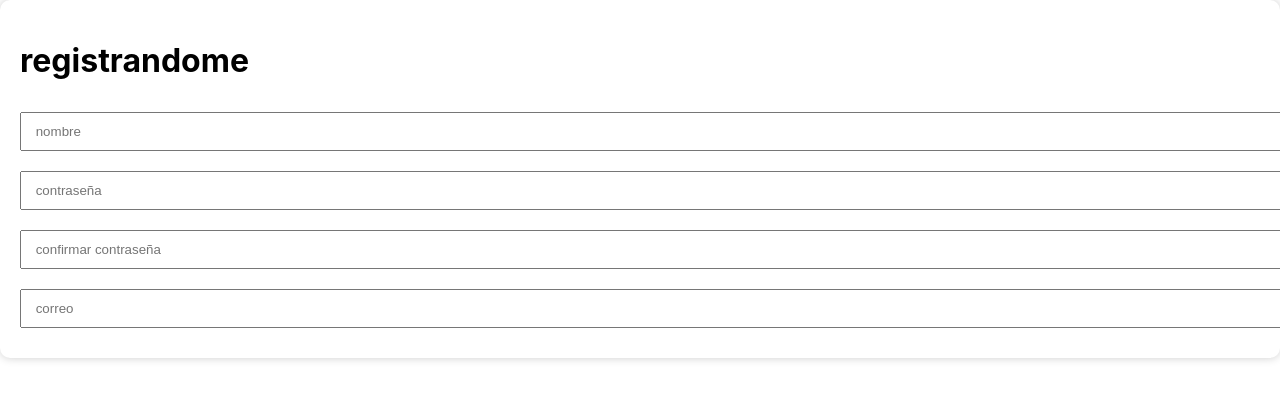
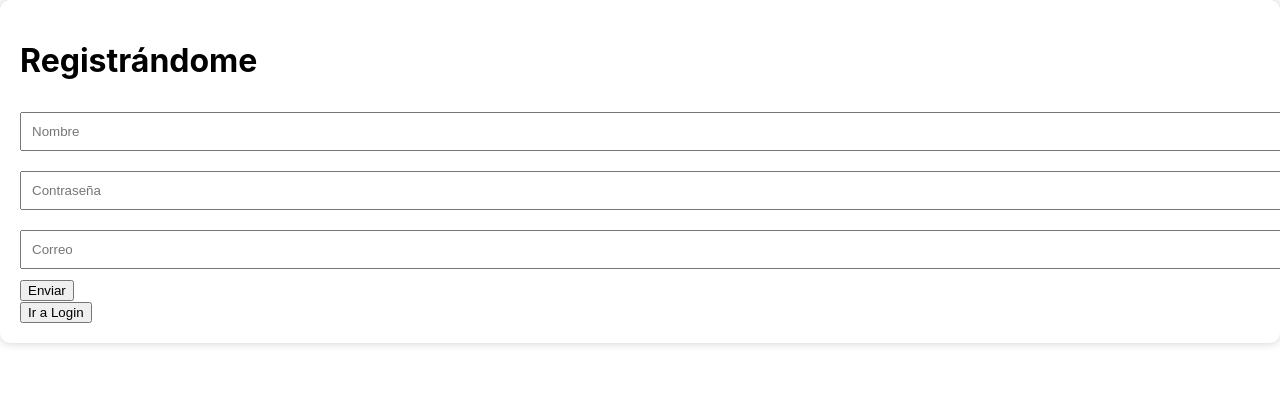
Before and after one commit to emmauelcafu/login, a React (Create React App) app in the folder client/: page /registrar in a window 1280 px wide. Shown: the top 400 px of the page. Built offline with nearby package versions, Linux system fonts and the light colour scheme.

Commit message:
se crea la conexion de fron

```diff
--- a/client/src/view/registrar/registrar.jsx
+++ b/client/src/view/registrar/registrar.jsx
@@ -1,21 +1,78 @@
-import "./registrar.css"
+import { useState } from "react";
+import axios from "axios";
+import { Link } from "react-router-dom";
+
+import "./registrar.css";
 
 function Registro() {
+  const [registrar, setRegistrar] = useState({
+    name: "",
+    password: "",
+    gmail: "",
+  });
+
+  const changeHandler = (event) => {
+    const property = event.target.name;
+    let value = event.target.value;
+    setRegistrar({ ...registrar, [property]: value });
+  };
+
+  const submitHandler = (event) => {
+    event.preventDefault(); // Corrección: usa preventDefault en lugar de preventDefaul
+
+    const registrarData = JSON.stringify(registrar);
+    axios
+      .post("http://localhost:3001/registrar", registrarData, {
+        headers: {
+          "Content-Type": "application/json",
+        },
+      })
+      .then((res) => {
+        // Verifica si se recibió una respuesta exitosa del servidor y muestra un mensaje en consecuencia
+        if (res.status === 200) {
+          alert("Registro exitoso");
+          // Puedes redirigir al usuario a la página de inicio de sesión u otra página aquí
+        } else {
+          alert("Registro fallido");
+        }
+      })
+      .catch((err) => {
+        console.error(err);
+        alert("Error al registrar. Verifica tus credenciales.");
+      });
+  };
+
   return (
-    <div >
+    <div>
       <div className="div-registrar">
+        <form onSubmit={submitHandler}>
+          <div>
+            <h1>Registrándome</h1>
+          </div>
 
-      <form action="">
-        <div>
-          <h1>registrandome</h1>
-        </div>
-
-          <input type="text" placeholder=" nombre" />
-          <input type="text" placeholder=" contraseña" />
-          <input type="text" placeholder=" confirmar contraseña" />
-          <input type="text" placeholder=" correo" />
-
-      </form>
+          <input
+            type="text"
+            placeholder="Nombre"
+            onChange={changeHandler}
+            name="name"
+          />
+          <input
+            type="password"
+            placeholder="Contraseña"
+            onChange={changeHandler}
+            name="password"
+          />
+          <input
+            type="text"
+            placeholder="Correo"
+            onChange={changeHandler}
+            name="gmail"
+          />
+          <button>Enviar</button>
+        </form>
+        <Link to={"/login"}>
+          <button>Ir a Login</button>
+        </Link>
       </div>
     </div>
   );
```
